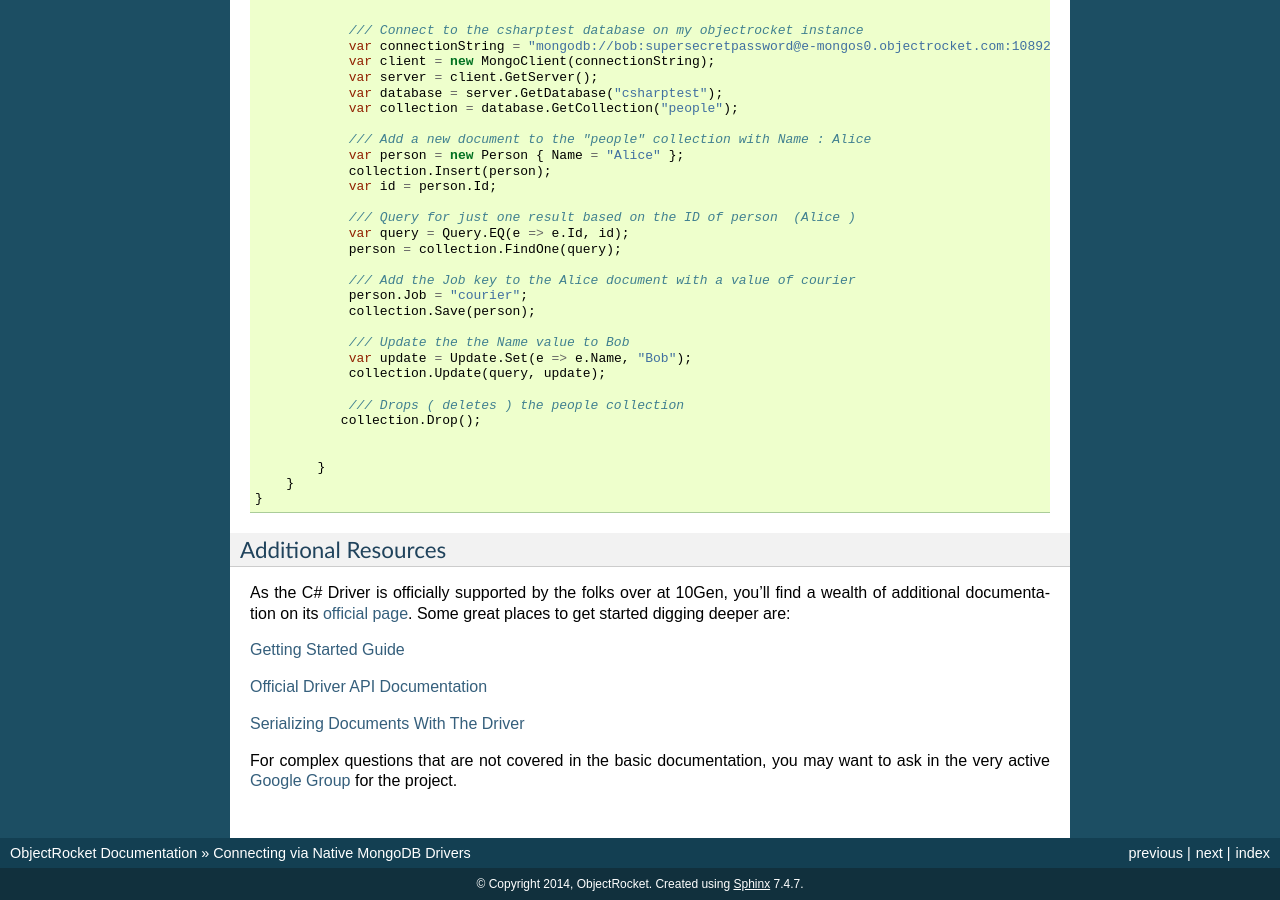
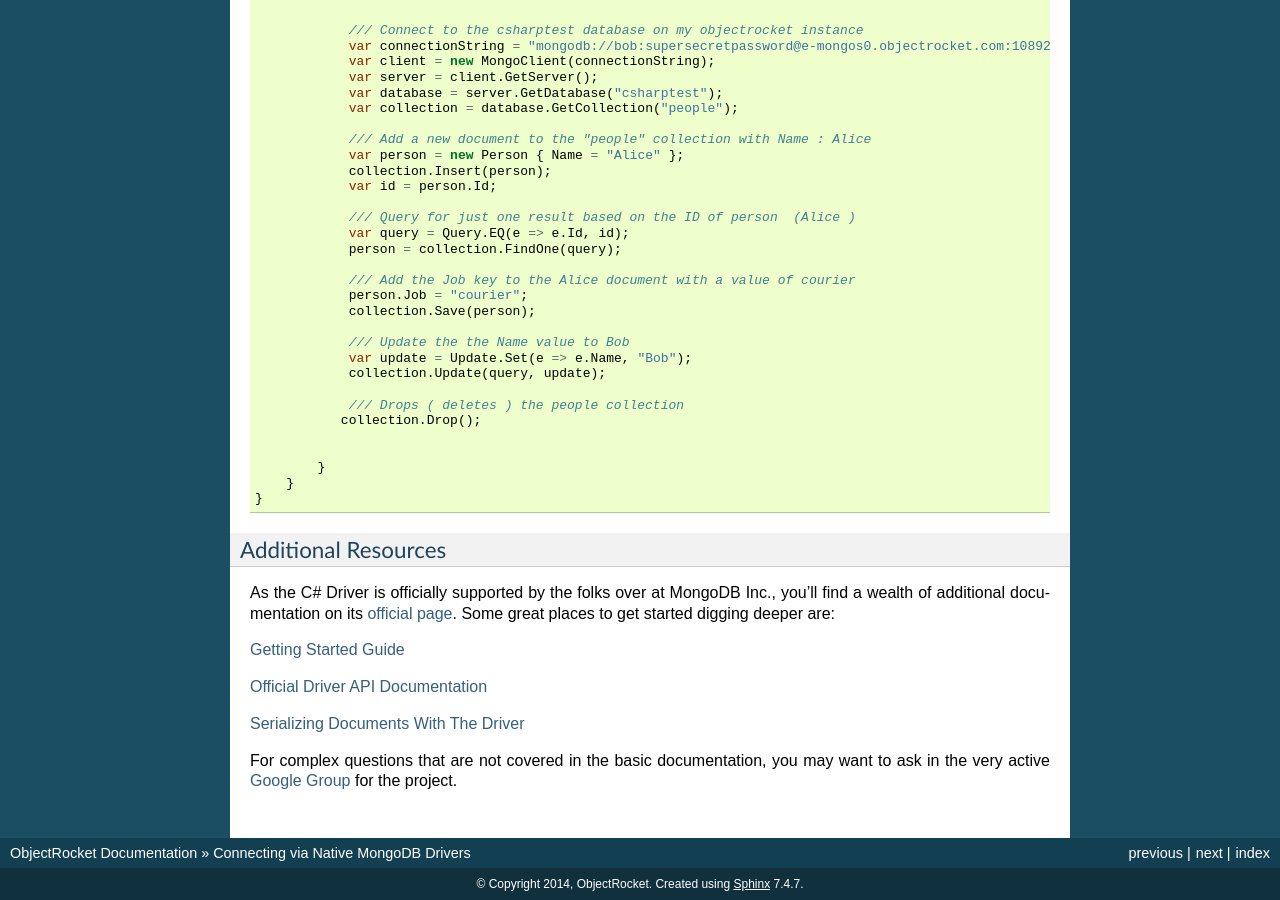
Before and after one commit to zcorleissen/documentation, a Sphinx documentation site: the page built from source/native_drivers.rst, in a window 1280 px wide and 900 px high, scrolled down 2766 px. Built offline with Sphinx 7.4.7, drawn with Linux system fonts in a browser that asks for light colours.

Commit message:
Fixed for 10gen rebranding.

```diff
--- a/source/native_drivers.rst
+++ b/source/native_drivers.rst
@@ -214,7 +214,7 @@ Code Example
 Additional Resources
 ^^^^^^^^^^^^^^^^^^^^
 
-As the C# Driver is officially supported by the folks over at 10Gen,
+As the C# Driver is officially supported by the folks over at MongoDB Inc.,
 you'll find a wealth of additional documentation on its
 :mongo-ecosystem:`official page </drivers/csharp/>`.
 Some great places to get started digging deeper are:
```
